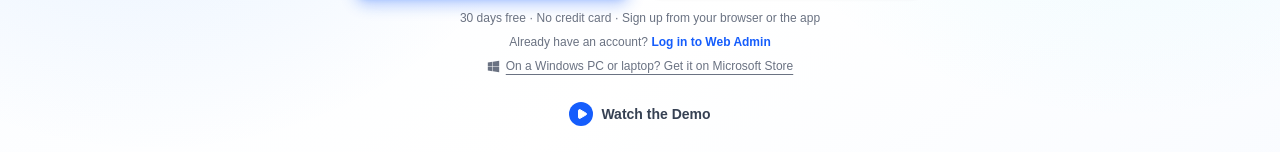
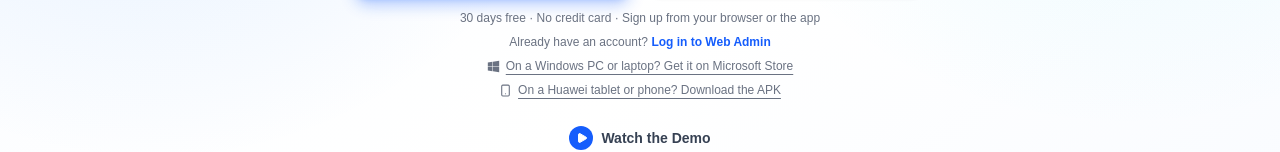
Before and after one commit to Kreativita-Sinergi/loka-landing-web, a Next.js app: page /en in a window 1280 px wide. Shown: the part 539-691 px from the top of the page. Built offline with nearby package versions, Linux system fonts and the light colour scheme; no server answers.

Commit message:
feat: link Huawei APK download from hero
Co-Authored-By: Claude Opus 5.5 <noreply@anthropic.com>

```diff
--- a/src/components/Hero.tsx
+++ b/src/components/Hero.tsx
@@ -2,13 +2,14 @@
 
 import React from "react";
 import Image from "next/image";
-import { Zap, BarChart3, Printer, RefreshCw, Download, UserPlus } from "lucide-react";
+import Link from "next/link";
+import { Zap, BarChart3, Printer, RefreshCw, Download, UserPlus, Smartphone } from "lucide-react";
 import DemoVideo from "./DemoVideo";
 import WindowsDownloadLink from "./WindowsDownloadLink";
 import { getHero } from "@/data/hero";
-import { getAppDownload, getCta, getSignUp } from "@/data/cta";
+import { androidDirectDownload, getAppDownload, getCta, getSignUp } from "@/data/cta";
 import { trackDownloadClick, trackSignUpClick } from "@/utils/analytics";
-import type { Locale } from "@/data/localized";
+import { localePath, type Locale } from "@/data/localized";
 import { getUi } from "@/data/ui";
 
 // Ikonnya sama di semua bahasa; hanya labelnya yang berganti (lihat ui.heroChips).
@@ -92,13 +93,23 @@ const Hero: React.FC<{ locale: Locale }> = ({ locale }) => {
           </a>
         </p>
 
-        {/* Jalur unduh untuk pengguna PC/laptop Windows */}
-        <div className="mt-2 flex justify-center">
+        {/* Jalur unduh untuk pengguna PC/laptop Windows dan perangkat tanpa
+            Google Play (Huawei) */}
+        <div className="mt-2 flex flex-col items-center gap-2">
           <WindowsDownloadLink
             source="hero"
             locale={locale}
             className="text-gray-500 hover:text-blue-600 dark:text-gray-400 dark:hover:text-blue-400"
           />
+          {androidDirectDownload && (
+            <Link
+              href={localePath(locale, "/download/android")}
+              className="inline-flex items-center gap-1.5 text-xs font-medium text-gray-500 underline underline-offset-4 transition-colors hover:text-blue-600 dark:text-gray-400 dark:hover:text-blue-400"
+            >
+              <Smartphone size={13} aria-hidden="true" className="flex-shrink-0" />
+              {ui.heroApkLink}
+            </Link>
+          )}
         </div>
 
         {/* Lihat demo aplikasi */}
--- a/src/data/ui.ts
+++ b/src/data/ui.ts
@@ -63,6 +63,7 @@ export type UiStrings = {
   heroBadge: string;
   heroChips: string[];
   heroAlreadyHaveAccount: string;
+  heroApkLink: string;
   heroLoginLink: string;
   heroTabletAlt: string;
 
@@ -167,6 +168,7 @@ const ui: Record<Locale, UiStrings> = {
     heroBadge: "Kasir Digital untuk UMKM Indonesia",
     heroChips: ["Transaksi Kilat", "Laporan Real-time", "Cetak Struk Otomatis", "Sync Cloud"],
     heroAlreadyHaveAccount: "Sudah punya akun?",
+    heroApkLink: "Pakai tablet/HP Huawei? Download APK di sini",
     heroLoginLink: "Masuk ke Web Admin",
     heroTabletAlt: "Tampilan aplikasi kasir Loka Kasir di tablet",
     demoOpenLabel: "Lihat Demo Aplikasi",
@@ -261,6 +263,7 @@ const ui: Record<Locale, UiStrings> = {
     heroBadge: "Point of Sale for Small Shops",
     heroChips: ["Fast Checkout", "Live Reports", "Auto-printed Receipts", "Cloud Sync"],
     heroAlreadyHaveAccount: "Already have an account?",
+    heroApkLink: "On a Huawei tablet or phone? Download the APK",
     heroLoginLink: "Log in to Web Admin",
     heroTabletAlt: "The Loka Kasir register app running on a tablet",
     demoOpenLabel: "Watch the Demo",
@@ -355,6 +358,7 @@ const ui: Record<Locale, UiStrings> = {
     heroBadge: "Sistem POS untuk Perniagaan Kecil",
     heroChips: ["Bayaran Pantas", "Laporan Langsung", "Resit Auto-cetak", "Segerak Awan"],
     heroAlreadyHaveAccount: "Sudah ada akaun?",
+    heroApkLink: "Guna tablet/telefon Huawei? Muat turun APK di sini",
     heroLoginLink: "Log masuk Web Admin",
     heroTabletAlt: "Aplikasi kaunter Loka Kasir pada tablet",
     demoOpenLabel: "Tonton Demo",
@@ -449,6 +453,7 @@ const ui: Record<Locale, UiStrings> = {
     heroBadge: "個人店のためのPOSレジ",
     heroChips: ["すばやい会計", "リアルタイムの売上", "レシート自動印刷", "クラウド同期"],
     heroAlreadyHaveAccount: "すでにアカウントをお持ちですか？",
+    heroApkLink: "Huawei のタブレット・スマホをお使いですか？APK はこちら",
     heroLoginLink: "管理画面にログイン",
     heroTabletAlt: "タブレットで動く Loka Kasir のレジアプリ",
     demoOpenLabel: "デモを見る",
```
